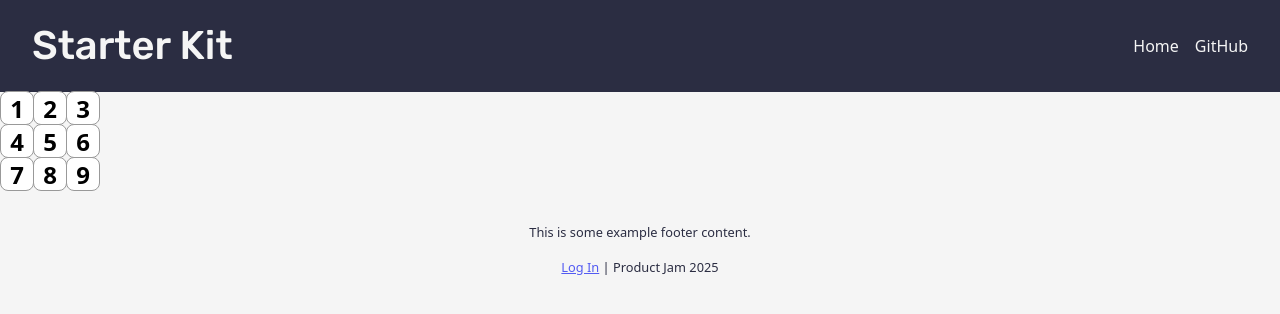
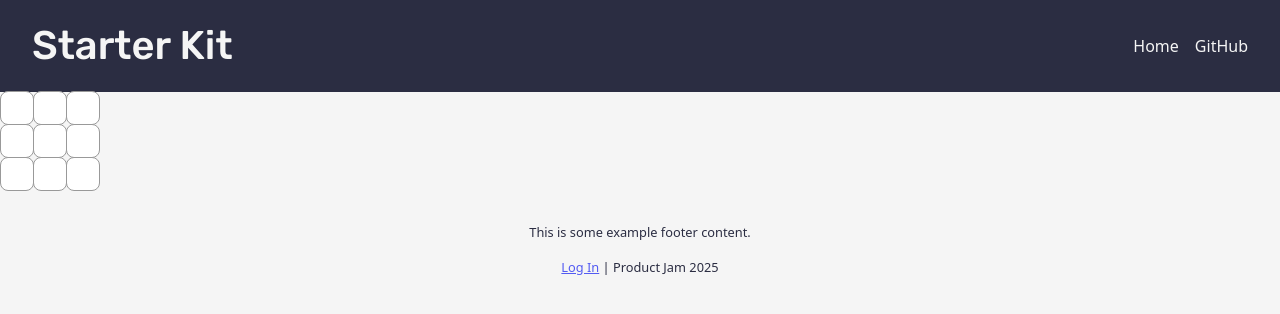
Before and after one commit to bennyberg/benny-app, a Next.js app: page /tic-tac-toe in a window 1280 px wide. Shown: the top 314 px of the page. Built offline with nearby package versions, Linux system fonts and the light colour scheme; no server answers.

Commit message:
clicking square sets its value to X

```diff
--- a/app/tic-tac-toe/page.tsx
+++ b/app/tic-tac-toe/page.tsx
@@ -1,10 +1,14 @@
-'use client'; // prevents problem with calling function with onClick
+"use client"; // prevents problem with calling function with onClick
+
+import { useState } from "react";
 
 import styles from "./page.module.css";
 
-function Square({ value }: { value: number | string }) {
+function Square() {
+  const [value, setValue] = useState<string | null>(null);
+
   function handleClick() {
-    console.log("clicked!");
+    setValue('X');
   }
 
   return (
@@ -18,19 +22,19 @@ export default function Board() {
   return (
     <>
       <div className={styles["board-row"]}>
-        <Square value="1" />
-        <Square value="2" />
-        <Square value="3" />
+        <Square />
+        <Square />
+        <Square />
       </div>
       <div className={styles["board-row"]}>
-        <Square value="4" />
-        <Square value="5" />
-        <Square value="6" />
+        <Square />
+        <Square />
+        <Square />
       </div>
       <div className={styles["board-row"]}>
-        <Square value="7" />
-        <Square value="8" />
-        <Square value="9" />
+        <Square />
+        <Square />
+        <Square />
       </div>
     </>
   );
```
